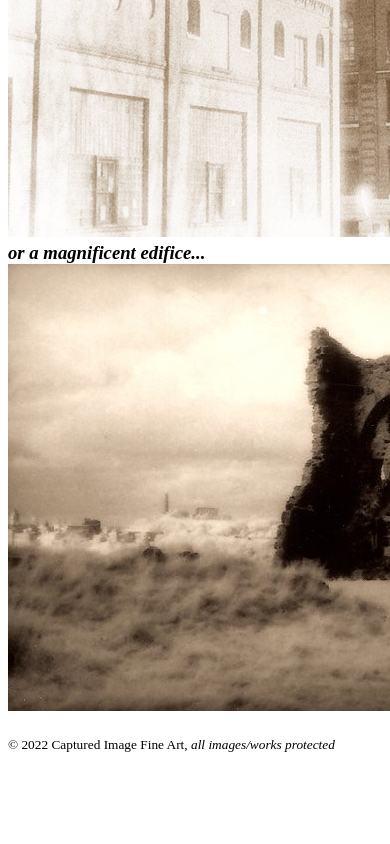
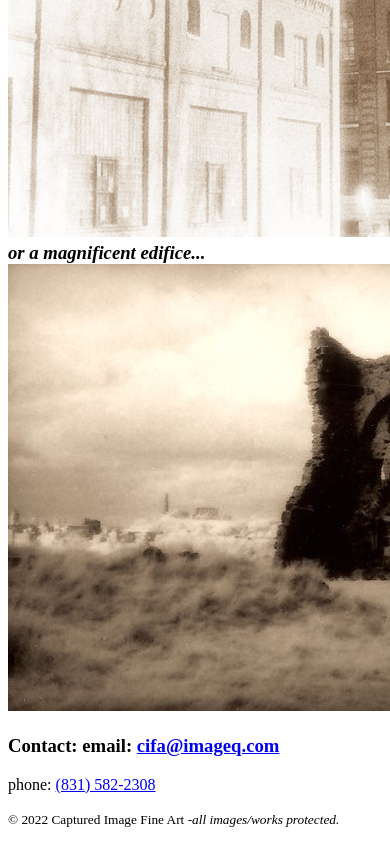
Before and after one commit to Photoglyph/Fake-Business, a plain HTML site: page index.html in a window 390 px wide. Shown: the part 2765-3609 px from the top of the page. Before the commit the page ends 3534 px from the top, so only its background shows below. Drawn offline with Linux system fonts and the light colour scheme.

Commit message:
Add email/phone no.

```diff
--- a/index.html
+++ b/index.html
@@ -34,10 +34,12 @@
                 <img src="./images/Lempbrew.jpg" alt="Old brewery building" />
                 <em>or a magnificent edifice...</em>
                 <img src="./images/stanthonys.jpg" alt="Ruins atop an ancient, dormant volcano" /></h3>
-
-   </p>
-   <footer>
-    <p><small>© 2022 Captured Image Fine Art, <em>all images/works protected</em></small</p>
+    </p>
+    <p><h3>Contact:
+        email: <a href="mailtto:cifa@imageq.com">cifa@imageq.com<br /></a></h3></p>
+        phone: <a href="tel:(831) 582-2308">(831) 582-2308<br /></a>
+        <footer>
+    <p><small>© 2022 Captured Image Fine Art <em>-all images/works protected.</em></small</p>
 
    </footer>
 </body>
```
